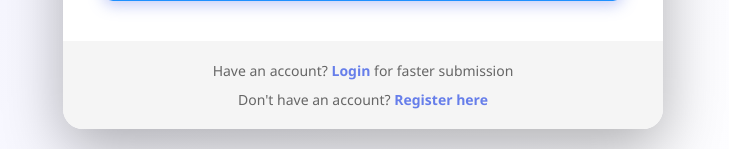
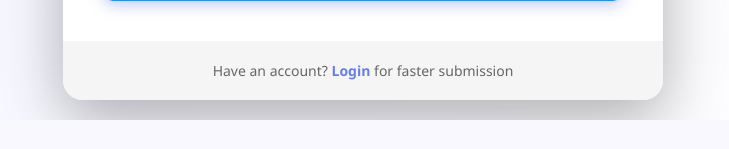
Before and after one commit to aayush-decoder/hardvault, a Django app: page /client/form/ in a window 1280 px wide. Shown: the part 740-889 px from the top of the page, without its empty margins (277-1006 px from the left). After the commit the page ends 860 px from the top, so only its background shows below. Run offline with Django 5.2, Linux system fonts and the light colour scheme; parts of the project's set-up code (start-up, migrations or seed data) failed here and were passed over.

Commit message:
Another template bug fix

```diff
--- a/templates/client/form.html
+++ b/templates/client/form.html
@@ -411,9 +411,9 @@
         <div class="form-footer">
             {% if not is_logged_in %}
             <p>Have an account? <a href="{% url 'login' %}">Login</a> for faster submission</p>
-            <p style="margin-top: 10px;">Don't have an account? <a href="{% url 'client-register' %}">Register here</a></p>
+            {% comment %} <p style="margin-top: 10px;">Don't have an account? <a href="{% url 'client-register' %}">Register here</a></p> {% endcomment %}
             {% else %}
-            <p><a href="{% url 'client-dashboard' %}">← Back to Dashboard</a></p>
+            {% comment %} <p><a href="{% url 'client-dashboard' %}">← Back to Dashboard</a></p> {% endcomment %}
             {% endif %}
         </div>
     </div>
```
